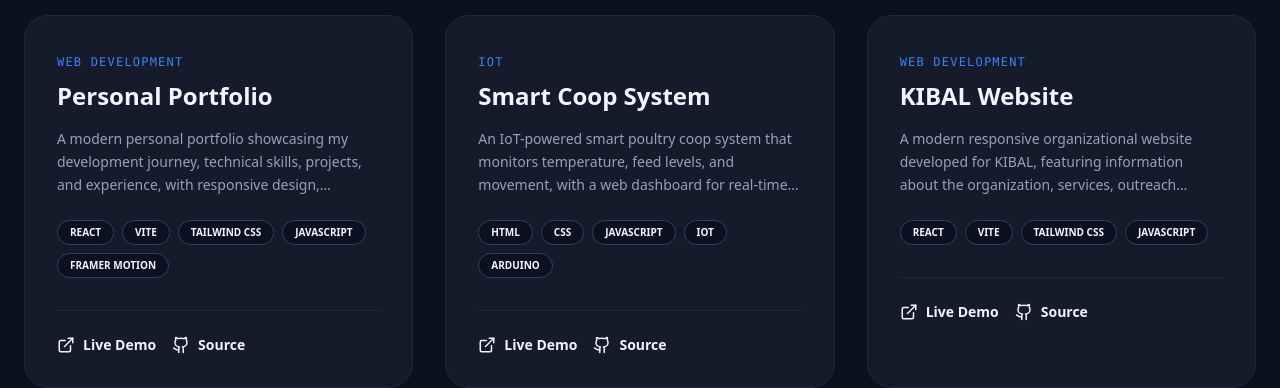
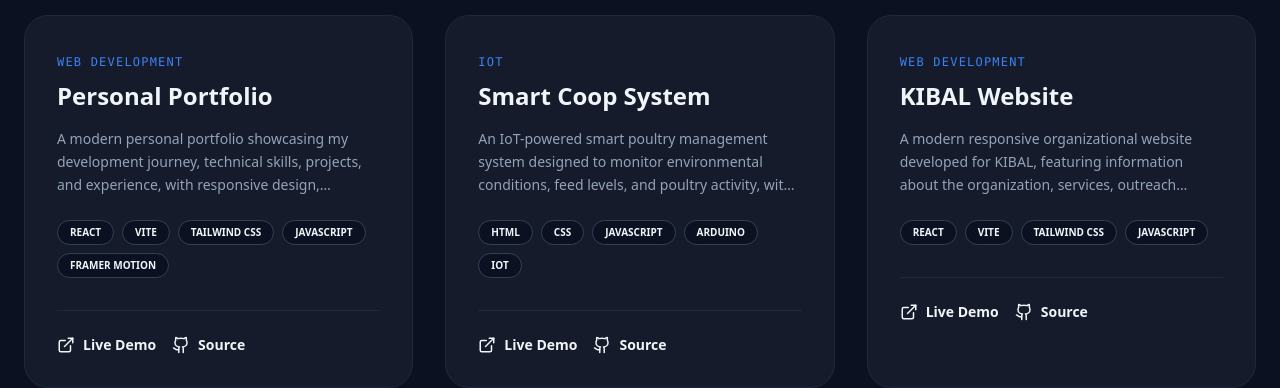
Before and after one commit to David-coder-56/Cyber-Hybrid-Portfolio-react-, a React (Vite) app: page / in a window 1280 px wide. Shown: the part 3480-3868 px from the top of the page. Built offline with nearby package versions, Linux system fonts and the light colour scheme.

Commit message:
update data
update

```diff
--- a/src/data/data.js
+++ b/src/data/data.js
@@ -12,10 +12,10 @@
     id: 2,
     title: "Smart Coop System",
     description:
-      "An IoT-powered smart poultry coop system that monitors temperature, feed levels, and movement, with a web dashboard for real-time data and alerts.",
-    tech: ["HTML", "CSS", "JavaScript", "IoT", "Arduino"],
+      "An IoT-powered smart poultry management system designed to monitor environmental conditions, feed levels, and poultry activity, with real-time data monitoring and automated alerts.",
+    tech: ["HTML", "CSS", "JavaScript", "Arduino", "IoT"],
     link: "https://smartcoop.netlify.app/",
-    category: "IoT"
+    category: "IoT",
   },
   {
     id: 3,
```
